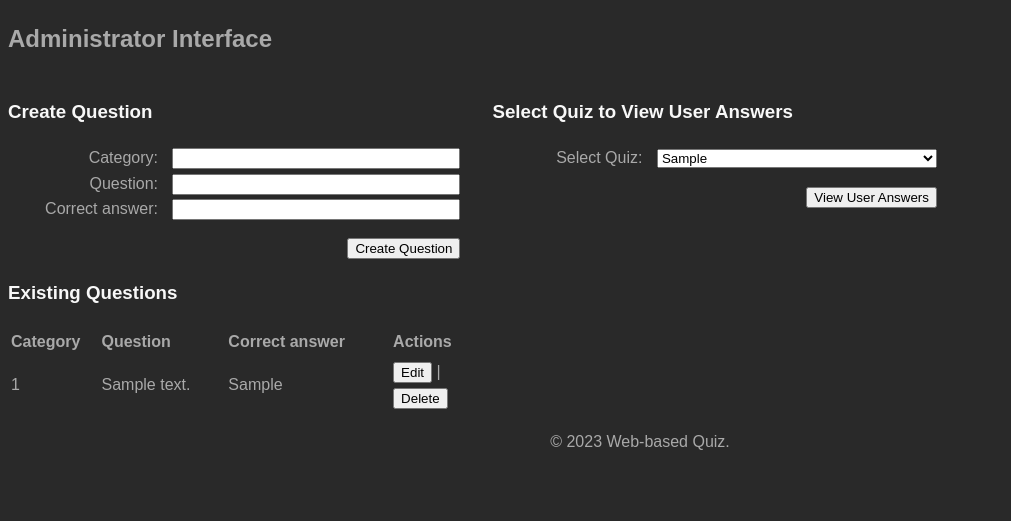
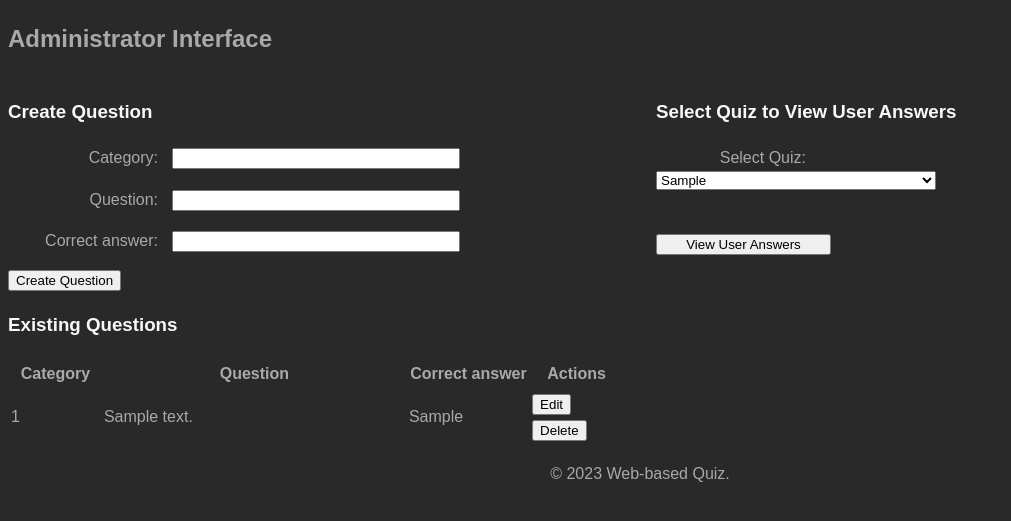
Before and after one commit to AlmazErmilov/WebQuiz-Web-based-system-for-organising-a-quiz-, a Flask app: page /admin in a window 1280 px wide. Shown: the part 192-713 px from the top of the page, without its empty margins (0-1011 px from the left). Run offline with Flask 3, Linux system fonts and the light colour scheme; tables that the repository leaves empty or names only in its code hold one stand-in row (values such as "Sample post"); data that the repository does not hold is empty.

Commit message:
upd admin.html

```diff
--- a/templates/admin.html
+++ b/templates/admin.html
@@ -3,60 +3,61 @@
 {% block content %}
     <h2>Administrator Interface</h2>
 
-    <div style="display: flex; align-items: flex-start;">
-        <div>
+    <div style="display: flex; justify-content: space-between;">
+        <div style="flex: 1; margin-right: 2rem;">
             <h3>Create Question</h3>
             <form method="POST" action="{{ url_for('create_question') }}" style="display: flex; flex-direction: column;">
-                <div>
+                <div style="margin-bottom: 1rem;">
                     <label class="form-label" for="category">Category:</label>
                     <input class="form-input" type="text" id="category" name="category">
                 </div>
-                <div>
+                <div style="margin-bottom: 1rem;">
                     <label class="form-label" for="question_text">Question:</label>
                     <input class="form-input" type="text" id="question_text" name="question_text">
                 </div>
-                <div>
+                <div style="margin-bottom: 1rem;">
                     <label class="form-label" for="answer">Correct answer:</label>
                     <input class="form-input" type="text" id="answer" name="answer">
                 </div>
-                <input type="submit" value="Create Question" style="align-self: flex-end; margin-top: 1rem;">
+                <input type="submit" value="Create Question" style="align-self: flex-start;">
             </form>
 
-            <!-- Add other administrator interface elements, such as question and answer lists, here -->
             <h3>Existing Questions</h3>
             <table>
-                <tr style="text-align: left;">
-                    <th style="width: 20%;">Category</th>
-                    <th>Question</th>
+                <thead>
+                    <tr>
+                        <th style="width: 15%;">Category</th>
+                        <th style="width: 50%">Question</th>
                         <th>Correct answer</th>
                         <th style="width: 15%;">Actions</th>
                     </tr>
+                </thead>
+                <tbody>
                     {% for question in questions %}
                         <tr>
                             <td>{{ question.category }}</td>
                             <td>{{ question.question_text }}</td>
                             <td>{{ question.answer }}</td>
                             <td>
-                            <button> <a href="{{ url_for('edit_question', question_id=question.id) }}">Edit</a> </button> |
-                            <button> <a href="{{ url_for('delete_question', question_id=question.id) }}">Delete</a> </button>
+                                <button><a href="{{ url_for('edit_question', question_id=question.id) }}">Edit</a></button>
+                                <button><a href="{{ url_for('delete_question', question_id=question.id) }}">Delete</a></button>
                             </td>
                         </tr>
                     {% endfor %}
+                </tbody>
             </table>
         </div>
 
-        <div style="margin-left: 2rem;">
+        <div style="display: flex; flex-direction: column; flex: 1;">
+            <form method="POST" action="{{ url_for('admin_quiz_details') }}" style="display: flex; flex-direction: column;">
                     <h3>Select Quiz to View User Answers</h3>
-            <form method="POST" action="{{ url_for('admin_quiz_details') }}" style="display: flex; flex-direction: column;">
-                <div>
                     <label class="form-label" for="quiz-select">Select Quiz:</label>
                     <select class="form-input" name="quiz-select" id="quiz-select">
                       {% for quiz in quizzes %}
                         <option value="{{ quiz[0] }}">{{ quiz[1] }}</option>
                       {% endfor %}
                     </select>
-                </div>
-                <input type="submit" value="View User Answers" style="align-self: flex-end; margin-top: 1rem;">
+                    <br><p><button type="submit" style = "width: 175px;">View User Answers</button>
             </form>
         </div>
     </div>
--- a/templates/admin_quiz_details.html
+++ b/templates/admin_quiz_details.html
@@ -22,5 +22,6 @@
       {% endfor %}
     </tbody>
   </table>
-  <a href="{{ url_for('admin') }}">Back to Admin Page</a>
+  <button><a href="{{ url_for('admin') }}">Back to Admin Page</a></button>
+
 {% endblock %}
```
Also changed, not shown: __init__.py (renamed from app.py), 1 other file. Lines whose indentation alone changed are shown as unchanged.
